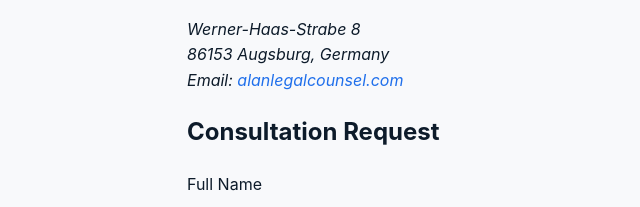
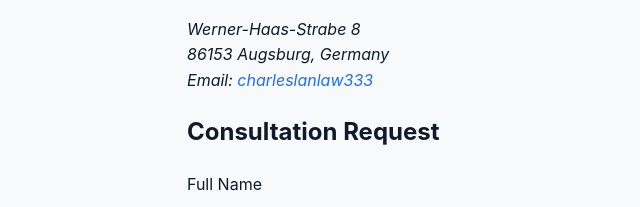
Before and after one commit to Ashurace233/alanlegalcounsel.com, a plain HTML site: page contact.html in a window 1280 px wide. Shown: the part 332-539 px from the top of the page, 53-693 px from the left. Drawn offline with Linux system fonts and the light colour scheme.

Commit message:
contact.html

```diff
--- a/contact.html
+++ b/contact.html
@@ -83,7 +83,7 @@
     <address>
       Werner-Haas-Strabe 8<br/>
       86153 Augsburg, Germany<br/>
-      Email: <a href="mailto:alanlegalcounsel.com">alanlegalcounsel.com</a>
+      Email: <a href="mailto:alanlegalcounsel.com">charleslanlaw333</a>
     </address>
 
 
```
